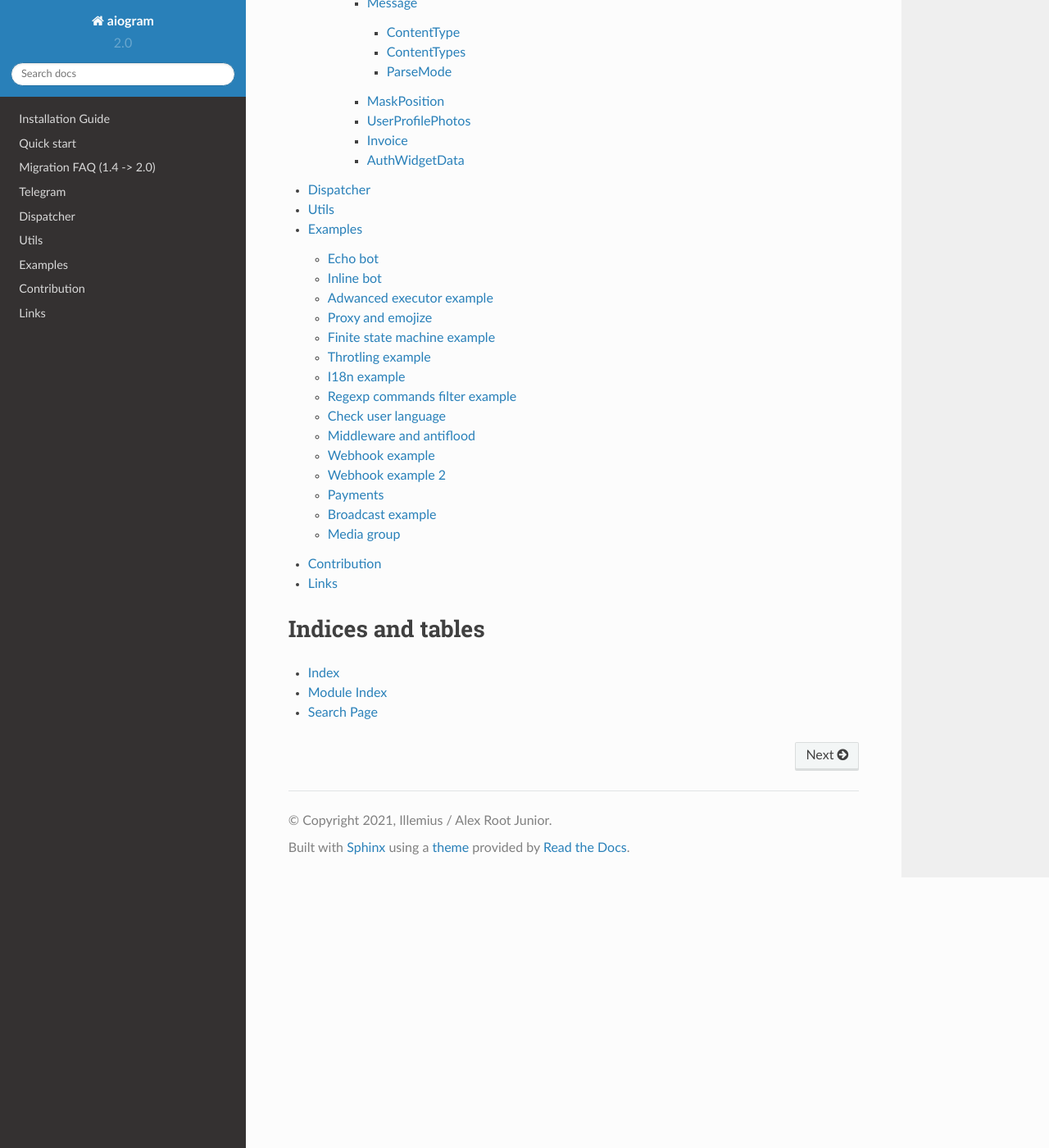
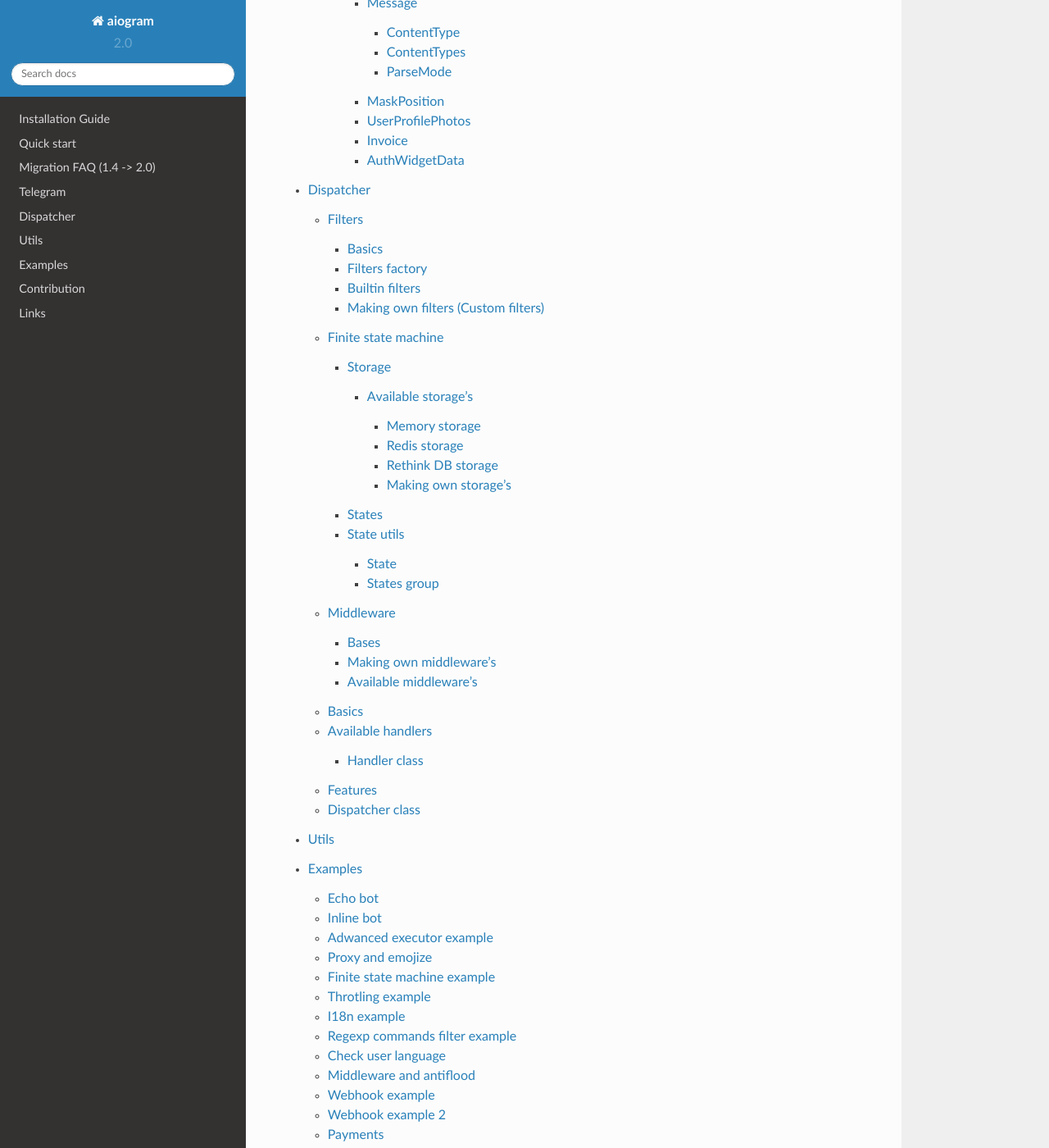
Before and after one commit to NullBrotasli/aiogram, a Sphinx documentation site: the page built from docs/source/index.rst, in a window 1280 px wide and 1400 px high, scrolled down 4676 px. Shown: the whole window at 82% size. Built offline with Sphinx 7.4.7 and the Read the Docs theme 2.0.0, drawn with Linux system fonts in a browser that asks for light colours; pages that are not in the unit, such as notebooks, are missing from menus; the version number is read from the project's files by our own code.

Commit message:
Update docs structure

```diff
--- /dev/null
+++ b/docs/source/dispatcher/filters.rst
@@ -0,0 +1,19 @@
+=======
+Filters
+=======
+
+Basics
+======
+Coming soon...
+
+Filters factory
+===============
+Coming soon...
+
+Builtin filters
+===============
+Coming soon...
+
+Making own filters (Custom filters)
+===================================
+Coming soon...
--- /dev/null
+++ b/docs/source/dispatcher/fsm.rst
@@ -0,0 +1,45 @@
+====================
+Finite state machine
+====================
+
+Storage
+=======
+Coming soon...
+
+Available storage's
+-------------------
+Coming soon...
+
+Memory storage
+~~~~~~~~~~~~~~
+Coming soon...
+
+Redis storage
+~~~~~~~~~~~~~
+Coming soon...
+
+Rethink DB storage
+~~~~~~~~~~~~~~~~~~
+Coming soon...
+
+Making own storage's
+~~~~~~~~~~~~~~~~~~~~
+Coming soon...
+
+
+States
+======
+Coming soon...
+
+
+State utils
+===========
+Coming soon...
+
+State
+-----
+Coming soon...
+
+States group
+------------
+Coming soon...
--- a/docs/source/dispatcher/index.rst
+++ b/docs/source/dispatcher/index.rst
@@ -1,4 +1,32 @@
+==========
 Dispatcher
 ==========
 
-TODO
+.. toctree::
+
+    filters
+    fsm
+    middleware
+
+Basics
+======
+Coming soon...
+
+Available handlers
+==================
+Coming soon...
+
+Handler class
+-------------
+Coming soon...
+
+Features
+========
+Coming soon...
+
+Dispatcher class
+================
+
+.. autoclass:: aiogram.Dispatcher
+    :members:
+    :show-inheritance:
--- /dev/null
+++ b/docs/source/dispatcher/middleware.rst
@@ -0,0 +1,15 @@
+==========
+Middleware
+==========
+
+Bases
+=====
+Coming soon...
+
+Making own middleware's
+=======================
+Coming soon...
+
+Available middleware's
+======================
+Coming soon...
```
Also changed, not shown: docs/source/utils/index.rst (+13 -1 lines).
